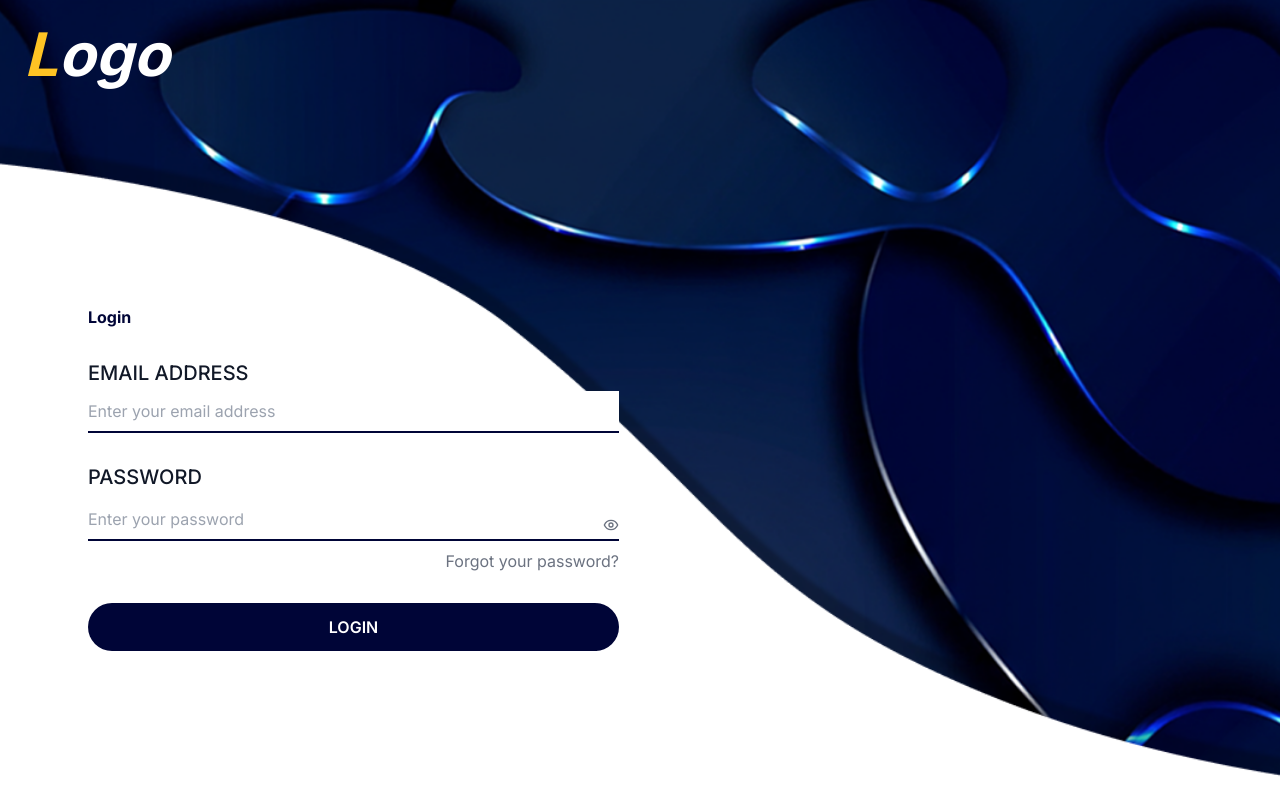
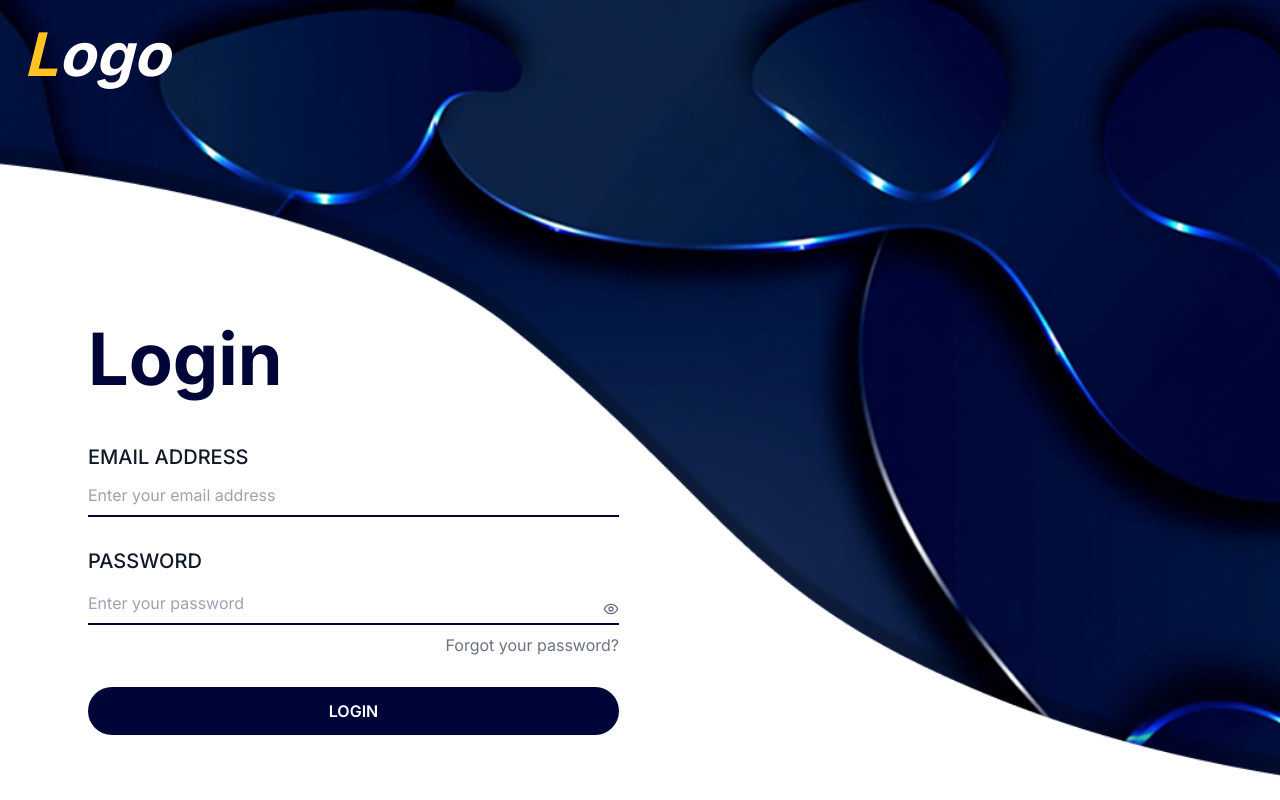
Before and after one commit to Miramaged889/avatar, a Next.js app: page /login in a window 1280 px wide. Built offline with nearby package versions, Linux system fonts and the light colour scheme.

Commit message:
make the ui of figma

```diff
--- a/forms/LoginForm.jsx
+++ b/forms/LoginForm.jsx
@@ -41,7 +41,9 @@ export function LoginForm() {
     >
       {/* LOGIN Heading */}
       <div>
-        <p className="text-7xl font-bold text-primary-dark">{t("labels.login")}</p>
+        <p className=" font-bold text-primary-dark"
+        style={{ fontSize: "72px" }}
+        >{t("labels.login")}</p>
       </div>
 
       {/* Email Field */}
```
